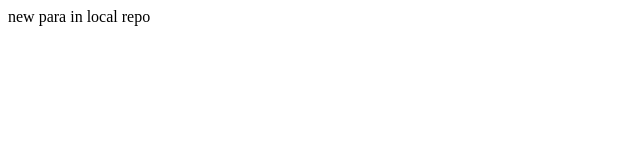
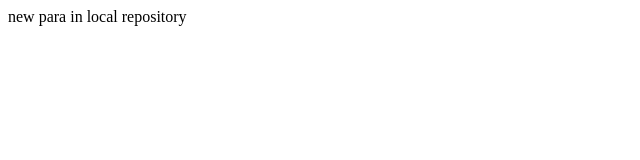
Before and after one commit to ravichandra234/localrepo, a plain HTML site: page index.html in a window 1280 px wide. Shown: the full height of the page, 0-640 px from the left. Drawn offline with Linux system fonts and the light colour scheme.

Commit message:
para name change

```diff
--- a/index.html
+++ b/index.html
@@ -1 +1 @@
-<p>new para in local repo</p>
+<p>new para in local repository</p>
```
